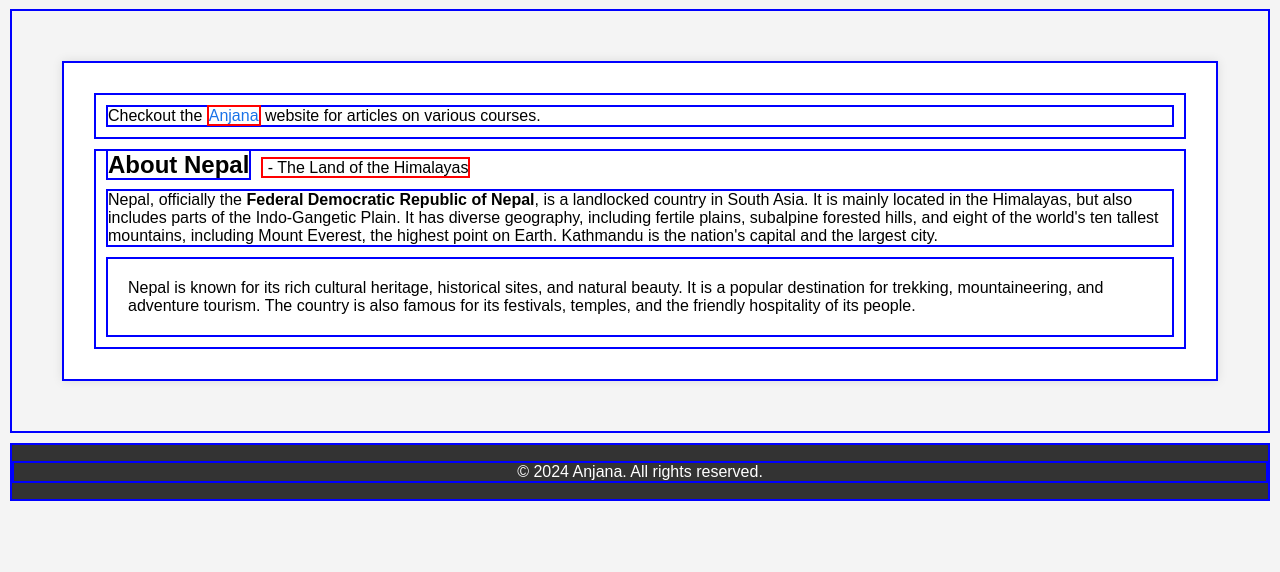
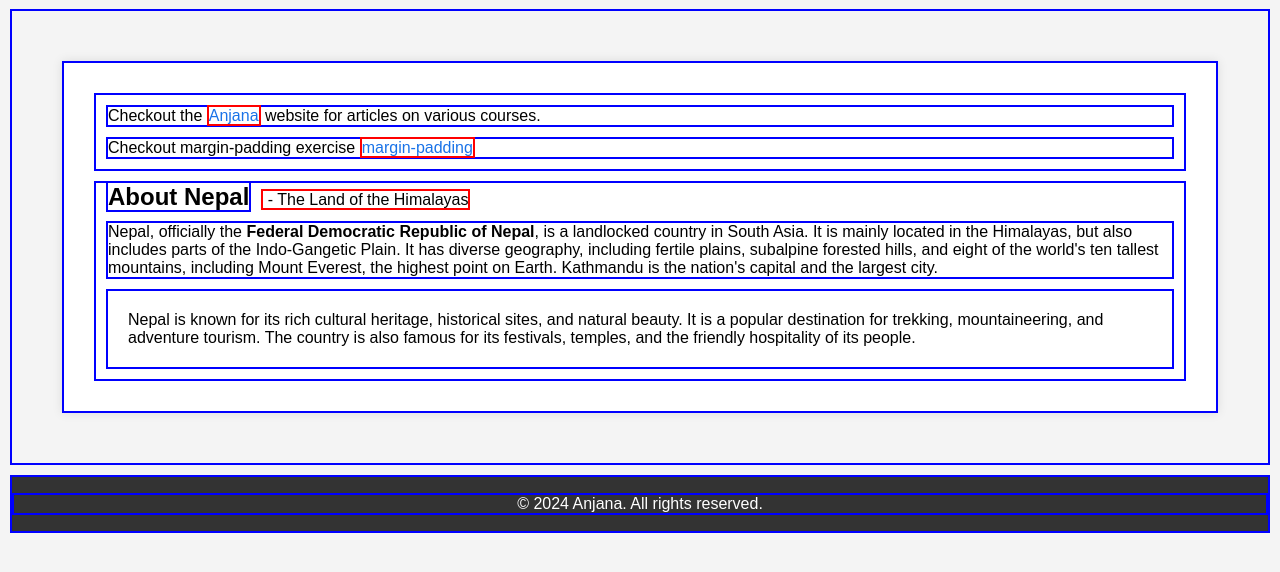
Before and after one commit to anjananeupane/anjananeupane, a plain HTML site: page index.html in a window 1280 px wide. Shown: the part 88-660 px from the top of the page. Drawn offline with Linux system fonts and the light colour scheme.

Commit message:
Update index.html

```diff
--- a/index.html
+++ b/index.html
@@ -59,6 +59,7 @@
         <div class="container">
             <section class="intro">
                 <p>Checkout the <a href="index1.html" alt="Anjana official website">Anjana</a> website for articles on various courses.</p>
+                <p>Checkout margin-padding exercise <a href="margin-padding.html.html" alt="Anjana official website">margin-padding</a></p>
             </section>
             <section>
                 <h1 style="display: inline; margin-right: 10px;">About Nepal</h1><span> - The Land of the Himalayas</span>
```
